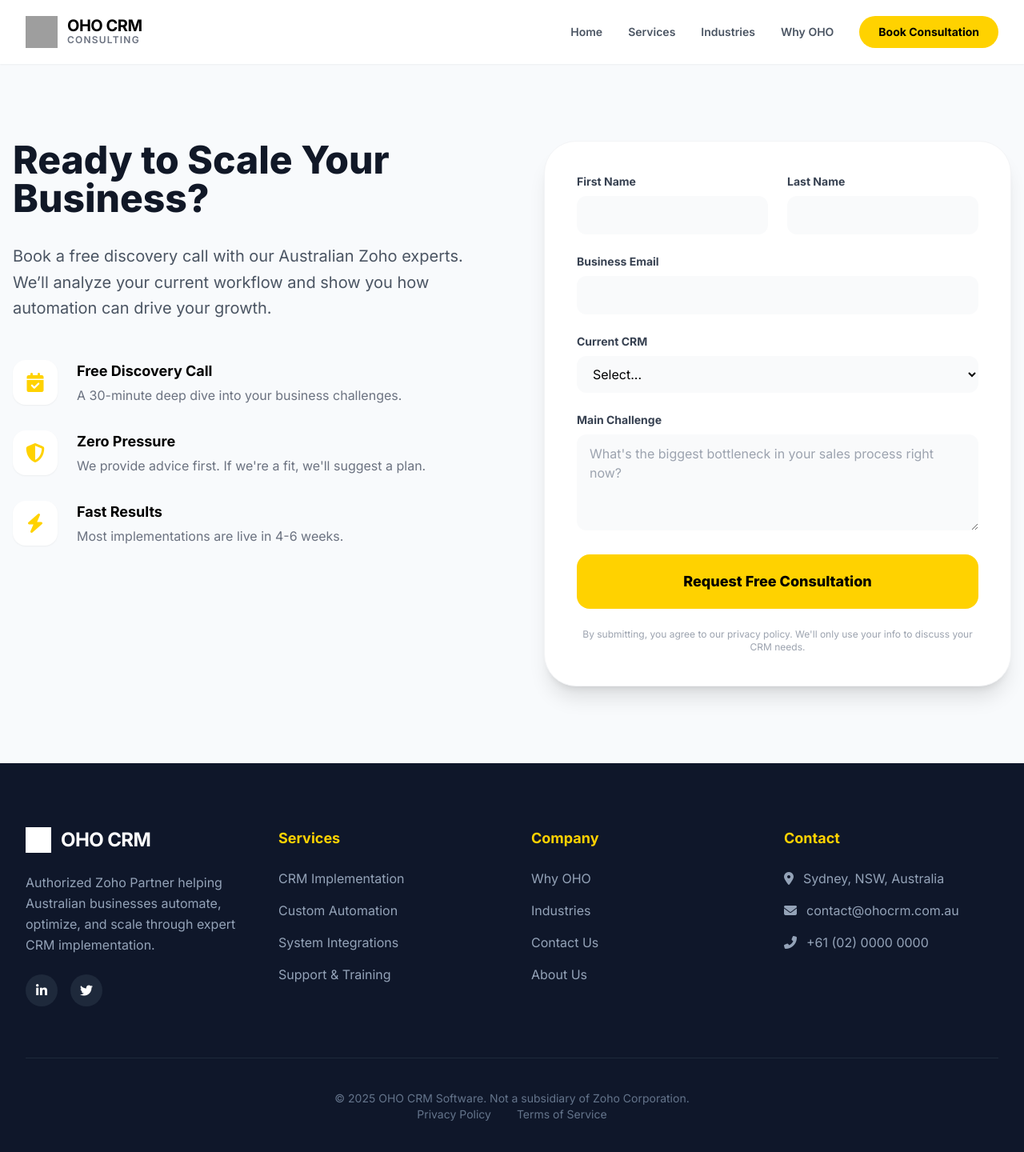
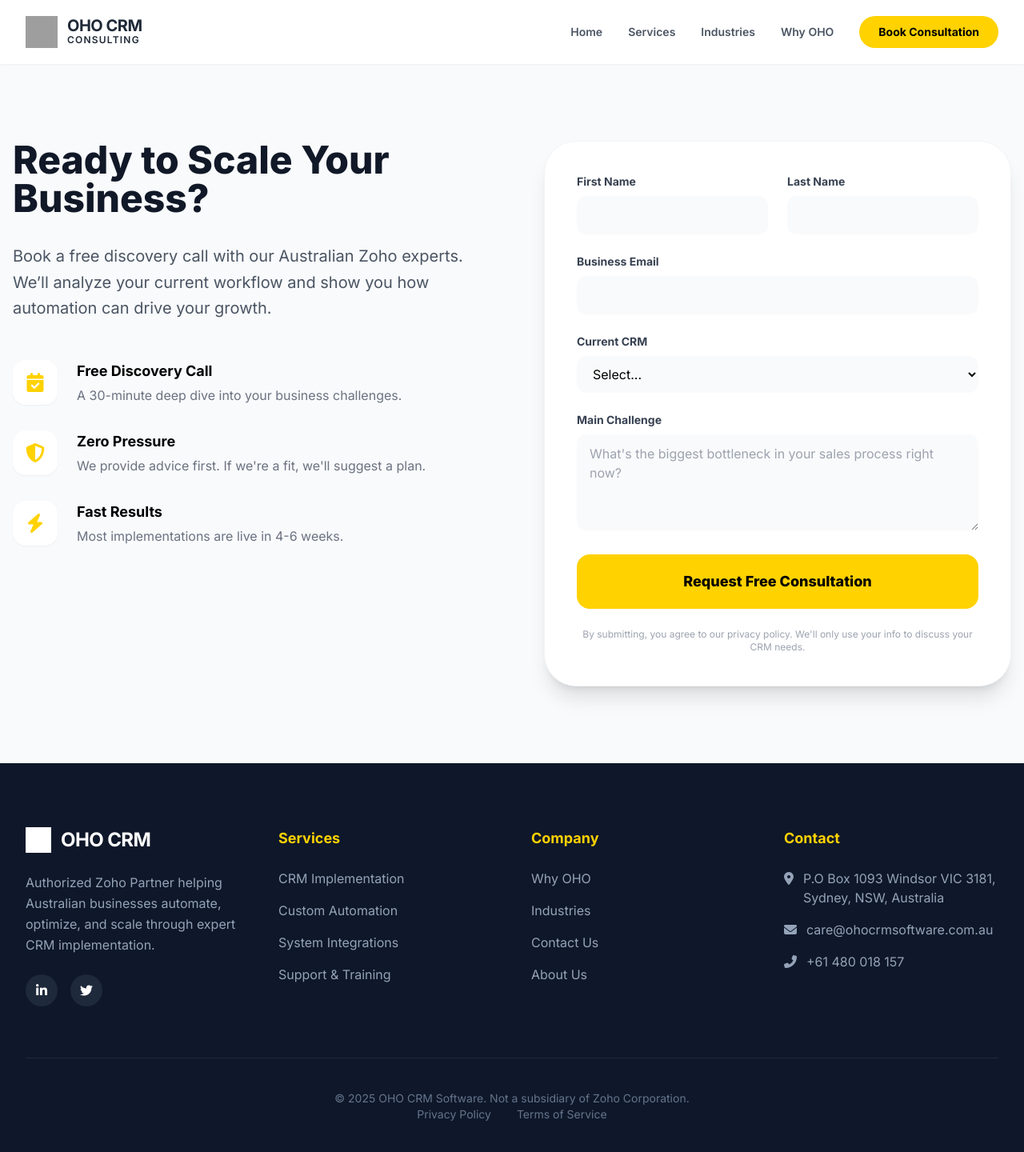
Before and after one commit to yskooo/ohocrm, a React (Vite) app: page /#/contact in a window 1280 px wide. Shown: the top 1440 px of the page at 80% size. Built offline with nearby package versions, Linux system fonts and the light colour scheme; grey boxes are pictures that could not be loaded.

Commit message:
feat: Update contact info and branding
Refreshes footer contact details with accurate information and slightly adjusts the navbar's primary text color for better contrast.

```diff
--- a/components/Footer.tsx
+++ b/components/Footer.tsx
@@ -51,15 +51,15 @@
             <ul className="space-y-4 text-slate-400">
               <li className="flex items-start space-x-3">
                 <i className="fas fa-map-marker-alt mt-1"></i>
-                <span>Sydney, NSW, Australia</span>
+                <span>P.O Box 1093 Windsor VIC 3181, Sydney, NSW, Australia</span>
               </li>
               <li className="flex items-start space-x-3">
                 <i className="fas fa-envelope mt-1"></i>
-                <span>contact@ohocrm.com.au</span>
+                <span>care@ohocrmsoftware.com.au</span>
               </li>
               <li className="flex items-start space-x-3">
                 <i className="fas fa-phone-alt mt-1"></i>
-                <span>+61 (02) 0000 0000</span>
+                <span>+61 480 018 157</span>
               </li>
             </ul>
           </div>
--- a/components/Navbar.tsx
+++ b/components/Navbar.tsx
@@ -23,9 +23,9 @@
           <div className="flex items-center">
             <Link to="/" className="flex items-center space-x-3">
               <img src={LOGO_URL} alt="OHO Logo" className="w-10 h-10" />
-              <div className="flex flex-col">
+              <div className="flex flex-col text-gray-800">
                 <span className="font-bold text-xl tracking-tight leading-none">OHO CRM</span>
-                <span className="text-xs font-semibold text-gray-500 uppercase tracking-widest">Consulting</span>
+                <span className="text-xs font-semibold uppercase tracking-widest">Consulting</span>
               </div>
             </Link>
           </div>
```
